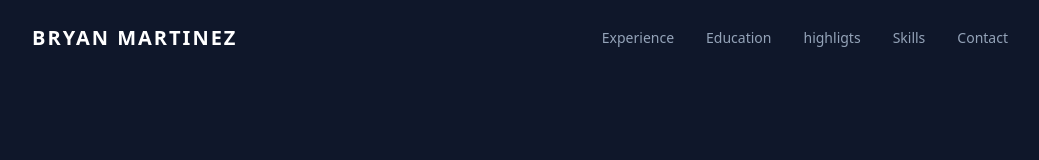
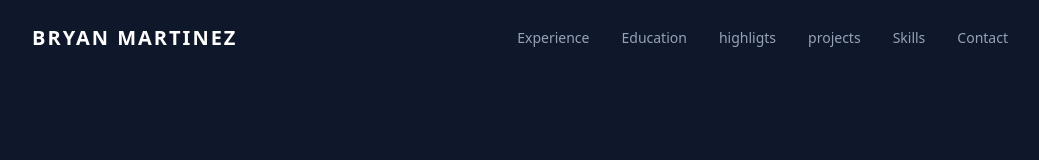
Before and after one commit to J0137Dev/J0137Dev.github.io-portafolio, a plain HTML site: page index.html in a window 1280 px wide. Shown: the top 160 px of the page, without its empty margins (120-1159 px from the left). Drawn offline with nearby package versions, Linux system fonts and the light colour scheme.

Commit message:
Update index.html

```diff
--- a/index.html
+++ b/index.html
@@ -22,6 +22,7 @@
             <a href="#experience" class="hover:text-sky-400 transition">Experience</a>
             <a href="#education" class="hover:text-sky-400 transition">Education</a>
             <a href="#highlights" class="hover:text-sky-400 transition">highligts</a>
+            <a href="#projects" class="hover:text-sky-400 transition">projects</a>
             <a href="#skills" class="hover:text-sky-400 transition">Skills</a>
             <a href="#contact" class="hover:text-sky-400 transition">Contact</a>
         </div>
```
